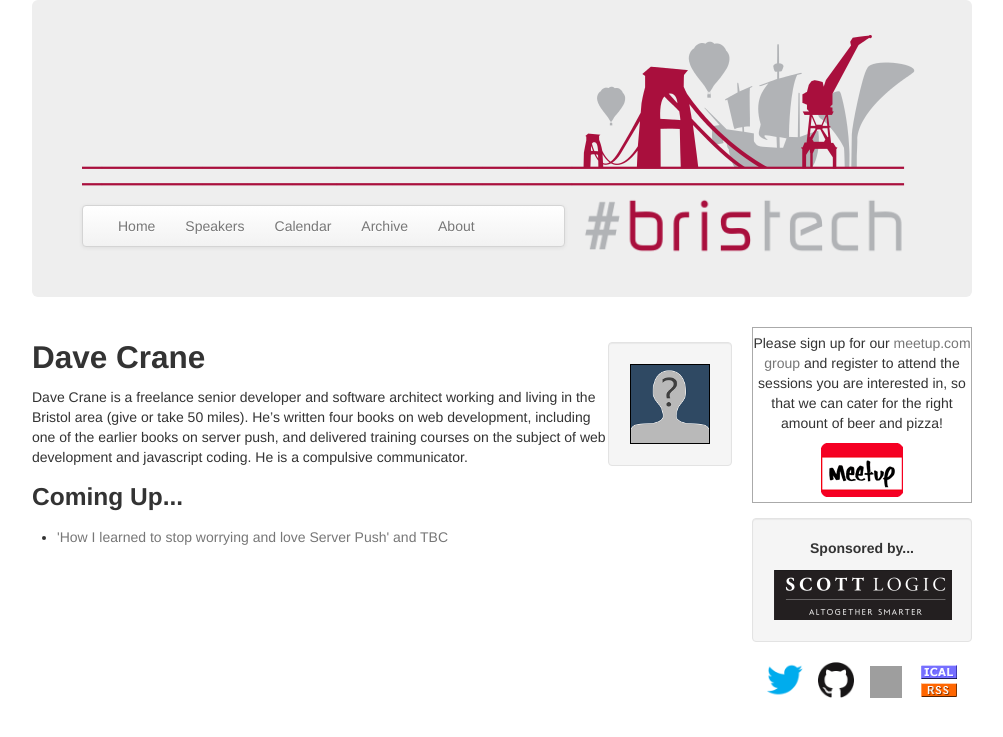
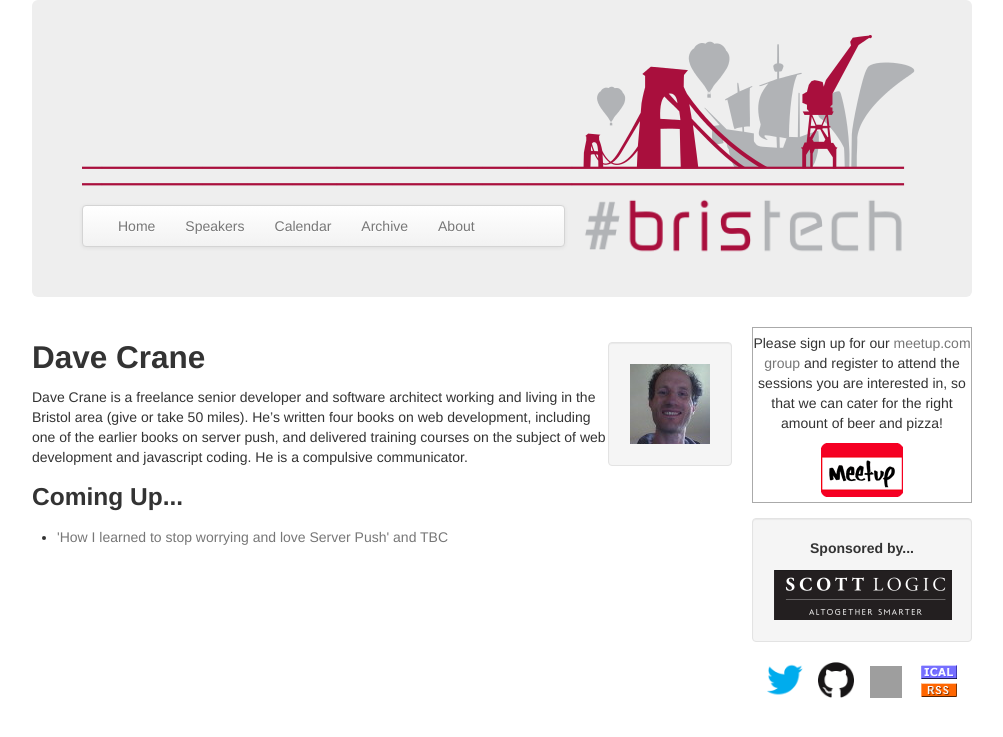
Before and after one commit to bris-tech/bris-tech.github.io, a Jekyll site: the page built from speakers/_posts/2000-01-01-dave-crane.md, in a window 1280 px wide. Shown: the top 737 px of the page, without its empty margins (138-1141 px from the left). Built offline with Jekyll 4.4.1, drawn with Linux system fonts in a browser that asks for light colours; grey boxes are pictures that could not be loaded.

Commit message:
Add avatar

```diff
--- a/speakers/_posts/2000-01-01-dave-crane.md
+++ b/speakers/_posts/2000-01-01-dave-crane.md
@@ -4,6 +4,7 @@ title: Dave Crane
 speakerid: davecrane
 categories: speakers
 permalink: /speakers/dave-crane.html
+avatar: /img/avatars/dave-crane-sep2013-80px.jpg
 ---
 
 Dave Crane is a freelance senior developer and software architect working and living in the Bristol area (give or take 50 miles). He's written four books on web development, including one of the earlier books on server push, and delivered training courses on the subject of web development and javascript coding. He is a compulsive communicator.
--- a/speakers/index.html
+++ b/speakers/index.html
@@ -7,7 +7,7 @@ title: #bristech - Speakers
   <h1>Speakers</h1>
   <ul class="speakers">
   {% for post in site.categories['speakers'] reversed %}
-    {% assign avatar = '/img/no-avatar.png' %}
+    {% assign avatar = '/img/avatars/no-avatar.png' %}
     {% if post.avatar != null %}
     {% assign avatar = post.avatar %}
     {% endif %}
```
Also changed, not shown: img/avatars/dave-crane-sep2013-80px.jpg (added), img/avatars/no-avatar.png (renamed from img/no-avatar.png).
